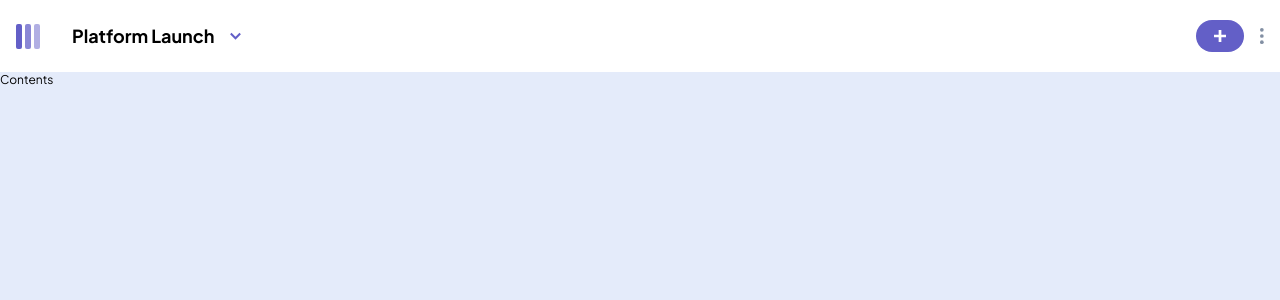
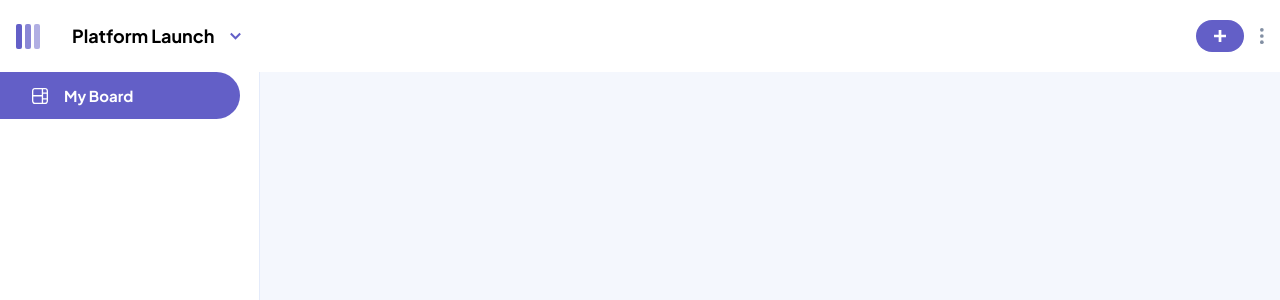
Before and after one commit to NaetharuCodes/kanban, a React (Vite) app in the folder kanban-ui/: page / in a window 1280 px wide. Shown: the top 300 px of the page. Built offline with nearby package versions, Linux system fonts and the light colour scheme.

Commit message:
Create side bar and tab component

```diff
--- a/kanban-ui/src/components/AppShell/AppShell.module.css
+++ b/kanban-ui/src/components/AppShell/AppShell.module.css
@@ -1,6 +1,10 @@
 .container {
-  background-color: rgba(var(--light-gray), 1);
+  background-color: rgba(var(--light-blue), 1);
   min-height: 100svh;
+  position: fixed;
+  left: 0;
+  right: 0;
+  top: 0;
 }
 
 .header {
--- a/kanban-ui/src/components/AppShell/AppShell.tsx
+++ b/kanban-ui/src/components/AppShell/AppShell.tsx
@@ -1,8 +1,10 @@
+import { useState } from "react";
 import BrandIcon from "../Icons/BrandIcon";
 import ChevronArrow from "../Icons/ChevronArrow";
 import PlusIcon from "../Icons/PlusIcon";
 import VerticalPipIcon from "../Icons/VerticalPipIcon";
 import styles from "./AppShell.module.css";
+import SideBar from "./SideBar";
 
 interface AppShellProps {
   children: React.ReactNode;
@@ -10,6 +12,8 @@ interface AppShellProps {
 }
 
 const AppShell = ({ children, sideBar }: AppShellProps) => {
+  const [openSideBar, setOpenSideBar] = useState<boolean>(true);
+
   return (
     <div className={styles.container}>
       <header className={styles.header}>
@@ -30,7 +34,7 @@ const AppShell = ({ children, sideBar }: AppShellProps) => {
           </button>
         </div>
       </header>
-      {sideBar && <div>Sidebar</div>}
+      {openSideBar && <SideBar />}
       <div>{children}</div>
     </div>
   );
--- /dev/null
+++ b/kanban-ui/src/components/AppShell/SideBar.module.css
@@ -0,0 +1,7 @@
+.container {
+  position: fixed;
+  min-height: 100vh;
+  width: 260px;
+  background-color: white;
+  border-right: 1px solid rgba(var(--light-gray), 1);
+}
--- /dev/null
+++ b/kanban-ui/src/components/AppShell/SideBar.tsx
@@ -0,0 +1,16 @@
+import styles from "./SideBar.module.css";
+import SideBarTab from "./SideBarTab";
+
+const SideBar = () => {
+  return (
+    <div className={styles.container}>
+      <SideBarTab
+        title="My Board"
+        onClick={(value: string) => console.log(value)}
+        value="test"
+      />
+    </div>
+  );
+};
+
+export default SideBar;
--- /dev/null
+++ b/kanban-ui/src/components/AppShell/SideBarTab.module.css
@@ -0,0 +1,17 @@
+.container {
+  background-color: rgba(var(--purple), 1);
+  display: flex;
+  justify-content: flex-start;
+  align-items: center;
+  gap: 16px;
+  padding: 14px 32px;
+  border-radius: 0 100px 100px 0;
+  width: 240px;
+  cursor: pointer;
+  outline: none;
+  border: none;
+}
+
+.text {
+  color: white;
+}
--- /dev/null
+++ b/kanban-ui/src/components/AppShell/SideBarTab.tsx
@@ -0,0 +1,19 @@
+import NewBoardIcon from "../Icons/NewBoardIcon";
+import styles from "./SideBarTab.module.css";
+
+interface SideBarTabProps {
+  title: string;
+  onClick: (value: string) => void;
+  value: string;
+}
+
+const SideBarTab = ({ title, onClick, value }: SideBarTabProps) => {
+  return (
+    <button className={styles.container} onClick={() => onClick(value)}>
+      <NewBoardIcon fillColor="white" />
+      <div className={`${styles.text} heading-md`}>{title}</div>
+    </button>
+  );
+};
+
+export default SideBarTab;
--- /dev/null
+++ b/kanban-ui/src/components/Icons/NewBoardIcon.tsx
@@ -0,0 +1,24 @@
+interface NewBoardIconProps {
+  fillColor?: string;
+}
+
+const NewBoardIcon = ({ fillColor = "#635FC7" }: NewBoardIconProps) => {
+  return (
+    <svg
+      width="16"
+      height="16"
+      viewBox="0 0 16 16"
+      fill="none"
+      xmlns="http://www.w3.org/2000/svg"
+    >
+      <path
+        fillRule="evenodd"
+        clipRule="evenodd"
+        d="M0.846133 0.846133C0.304363 1.3879 0 2.12271 0 2.88889V13.1111C0 13.8773 0.304363 14.6121 0.846133 15.1538C1.3879 15.6957 2.12271 16 2.88889 16H13.1111C13.8773 16 14.6121 15.6957 15.1538 15.1538C15.6957 14.6121 16 13.8773 16 13.1111V2.88889C16 2.12271 15.6957 1.3879 15.1538 0.846133C14.6121 0.304363 13.8773 0 13.1111 0H2.88889C2.12271 0 1.3879 0.304363 0.846133 0.846133ZM1.33333 13.1111V8.44448H9.77781V14.6667H2.88889C2.03022 14.6667 1.33333 13.9698 1.33333 13.1111ZM9.77781 7.11111V1.33333H2.88889C2.47633 1.33333 2.08067 1.49723 1.78895 1.78895C1.49723 2.08067 1.33333 2.47633 1.33333 2.88889V7.11111H9.77781ZM11.1111 5.77778H14.6667V10.2222H11.1111V5.77778ZM14.6667 11.5555H11.1111V14.6667H13.1111C13.5236 14.6667 13.9194 14.5028 14.2111 14.2111C14.5028 13.9194 14.6667 13.5236 14.6667 13.1111V11.5555ZM14.6667 2.88889V4.44445H11.1111V1.33333H13.1111C13.5236 1.33333 13.9194 1.49723 14.2111 1.78895C14.5028 2.08067 14.6667 2.47633 14.6667 2.88889Z"
+        fill={fillColor}
+      />
+    </svg>
+  );
+};
+
+export default NewBoardIcon;
```
